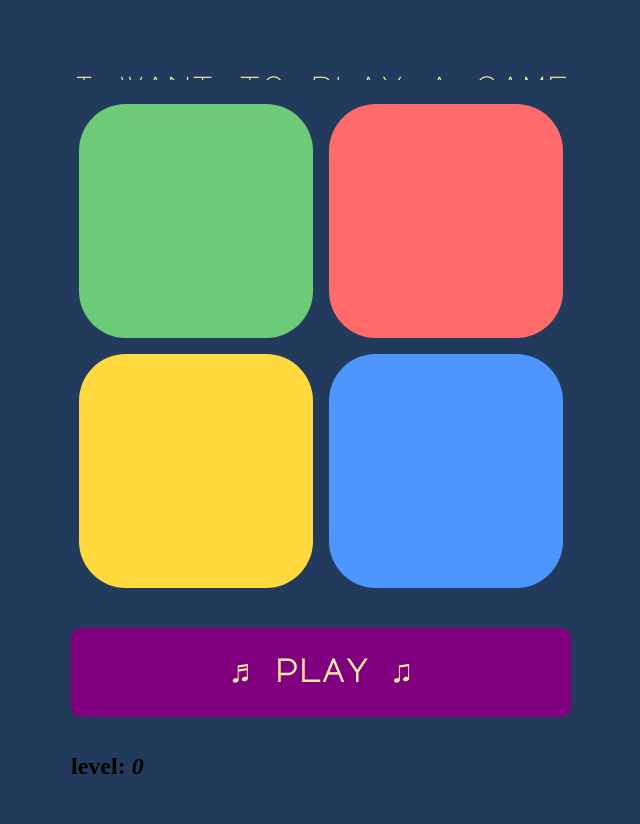
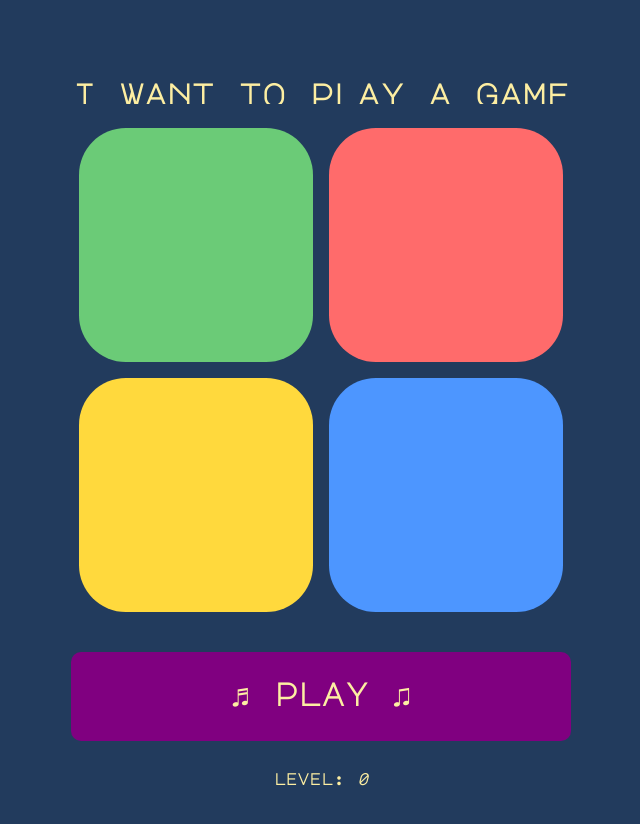
Before and after one commit to moritz-reclaire/simon, a plain HTML site: page index.html in a window 1280 px wide. Shown: the whole page, without its empty margins (319-959 px from the left). Drawn offline with nearby package versions, Linux system fonts and the light colour scheme.

Commit message:
fixed level styling

```diff
--- a/style.css
+++ b/style.css
@@ -64,7 +64,15 @@ body {
 h1 {
   font-family: "Major Mono Display", monospace;
   font-size: 2rem;
-  font-weight: 500;
+  font-weight: bold;
+  color: #fdeea2;
+  text-align: center;
+}
+
+h2 {
+  font-family: "Major Mono Display", monospace;
+  font-size: 1rem;
+  font-weight: bold;
   color: #fdeea2;
   text-align: center;
 }
```
Also changed, not shown: 1 other file.
